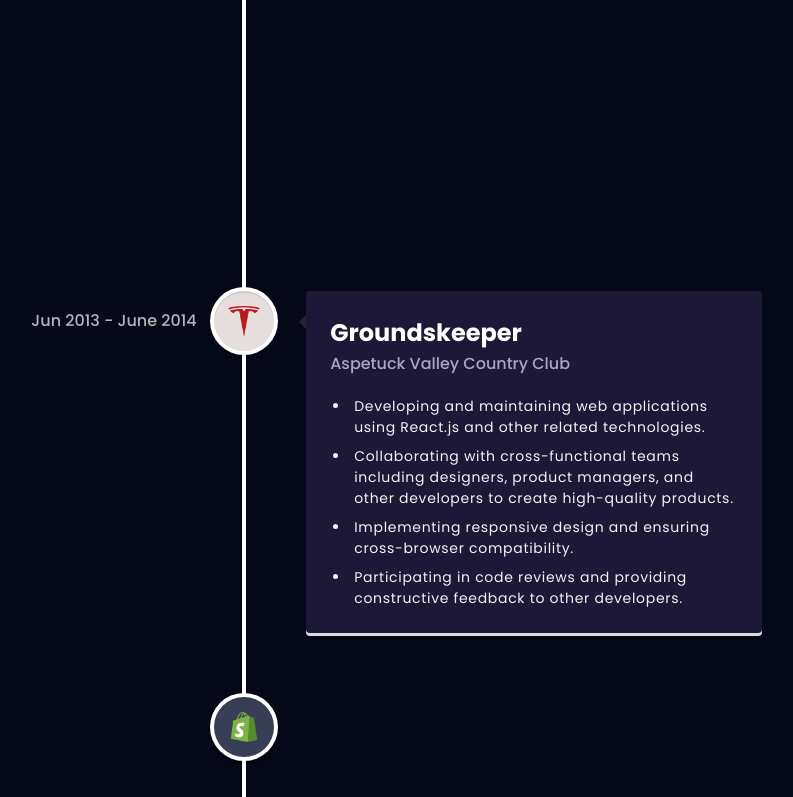
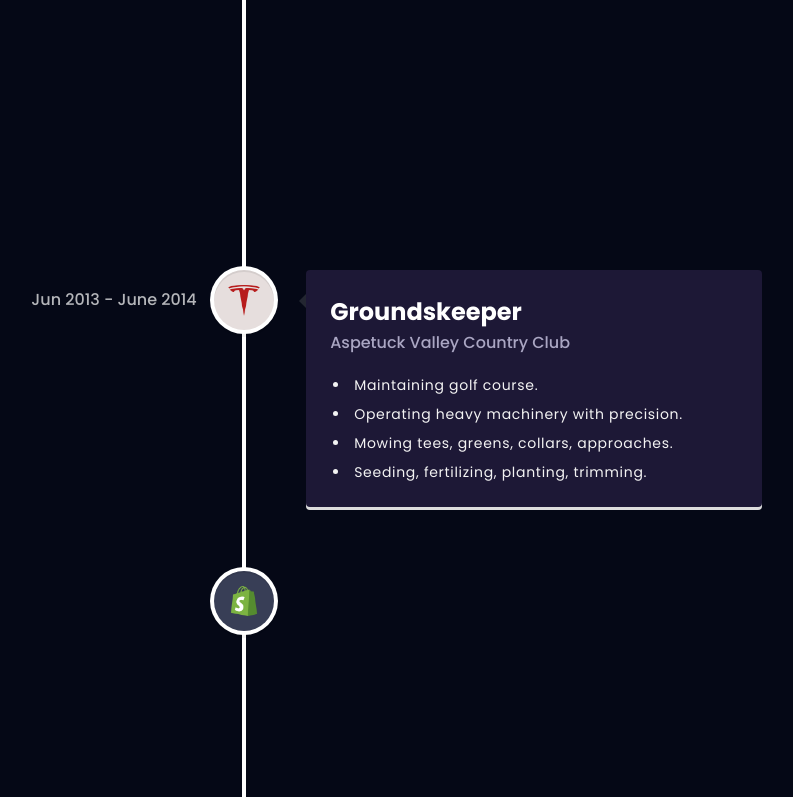
Before and after one commit to RKenny23/3d_portfolio, a React (Vite) app: page / in a window 1280 px wide. Shown: the part 2000-2797 px from the top of the page, without its empty margins (396-1189 px from the left). Built offline with nearby package versions, Linux system fonts and the light colour scheme.

Commit message:
updated constants

```diff
--- a/src/components/Contact.jsx
+++ b/src/components/Contact.jsx
@@ -6,11 +6,6 @@ import { styles } from '../styles';
 import { EarthCanvas } from './canvas';
 import { SectionWrapper } from '../hoc';
 import { slideIn } from '../utils/motion';
-
-// HBmnpQPQPxssTf271
-
-// template_ptwlfmm
-// service_hk2pbdq
 
 const Contact = () => {
   const formRef = useRef();
@@ -64,7 +59,7 @@ const Contact = () => {
       );
   };
   return (
-    <div className="xl:mt-12 xl:flex-row flex-col-reverse flex gap-10 overflow-hidden">
+    <div className="xl:mt-12 xl:flex-row flex-col flex gap-10 overflow-hidden">
       <motion.div
         variants={slideIn('left', 'tween', 0.2, 1)}
         className="flex-[0.75] bg-black-100 p-8 rounded-2xl"
--- a/src/constants/index.js
+++ b/src/constants/index.js
@@ -122,10 +122,10 @@ const experiences = [
     iconBg: '#383E56',
     date: 'Sept 2011 - April 2012',
     points: [
-      'Developing and maintaining web applications using React.js and other related technologies.',
-      'Collaborating with cross-functional teams including designers, product managers, and other developers to create high-quality products.',
-      'Implementing responsive design and ensuring cross-browser compatibility.',
-      'Participating in code reviews and providing constructive feedback to other developers.',
+      'Working on a team brainstorming potential projects.',
+      'Collaborating with cross-functional teams to create high-quality products.',
+      'Researching creative applications of the Microsoft Kinect.',
+      'Participating in art reviews and providing constructive feedback to other artists.',
     ],
   },
   {
@@ -135,10 +135,10 @@ const experiences = [
     iconBg: '#E6DEDD',
     date: 'Jun 2013 - June 2014',
     points: [
-      'Developing and maintaining web applications using React.js and other related technologies.',
-      'Collaborating with cross-functional teams including designers, product managers, and other developers to create high-quality products.',
-      'Implementing responsive design and ensuring cross-browser compatibility.',
-      'Participating in code reviews and providing constructive feedback to other developers.',
+      'Maintaining golf course.',
+      'Operating heavy machinery with precision.',
+      'Mowing tees, greens, collars, approaches.',
+      'Seeding, fertilizing, planting, trimming.',
     ],
   },
   {
@@ -148,10 +148,10 @@ const experiences = [
     iconBg: '#383E56',
     date: 'June 2014 - March 2020',
     points: [
-      'Developing and maintaining web applications using React.js and other related technologies.',
-      'Collaborating with cross-functional teams including designers, product managers, and other developers to create high-quality products.',
-      'Implementing responsive design and ensuring cross-browser compatibility.',
-      'Participating in code reviews and providing constructive feedback to other developers.',
+      'Designing new scrollwork and artwork.',
+      'Painting finely detailed rifle stocks, handguards, pistol grips.',
+      'Polishing and preparing designs for laser.',
+      'Setting up metal, glass, and wood parts to be laser engraved.',
     ],
   },
   {
@@ -161,10 +161,10 @@ const experiences = [
     iconBg: '#E6DEDD',
     date: 'Aug 2022 - Present',
     points: [
-      'Developing and maintaining web applications using React.js and other related technologies.',
-      'Collaborating with cross-functional teams including designers, product managers, and other developers to create high-quality products.',
-      'Implementing responsive design and ensuring cross-browser compatibility.',
-      'Participating in code reviews and providing constructive feedback to other developers.',
+      'Traveling efficiently to residences across the state.',
+      'Delivering marketing materials.',
+      'Engaging with customers about their internet service.',
+      'Reporting numbers accurately.',
     ],
   },
 ];
@@ -172,7 +172,7 @@ const experiences = [
 const testimonials = [
   {
     testimonial:
-      'I thought it was impossible to make a website as beautiful as our product, but Rick proved me wrong.',
+      'I thought it was impossible to make a website as beautiful as our product, but Ryan proved me wrong.',
     name: 'Sara Lee',
     designation: 'CFO',
     company: 'Acme Co',
@@ -180,7 +180,7 @@ const testimonials = [
   },
   {
     testimonial:
-      "I've never met a web developer who truly cares about their clients' success like Rick does.",
+      "I've never met a web developer who truly cares about their clients' success like Ryan does.",
     name: 'Chris Brown',
     designation: 'COO',
     company: 'DEF Corp',
@@ -188,7 +188,7 @@ const testimonials = [
   },
   {
     testimonial:
-      "After Rick optimized our website, our traffic increased by 50%. We can't thank them enough!",
+      "After Ryan optimized our website, our traffic increased by 50%. We can't thank them enough!",
     name: 'Lisa Wang',
     designation: 'CTO',
     company: '456 Enterprises',
```
